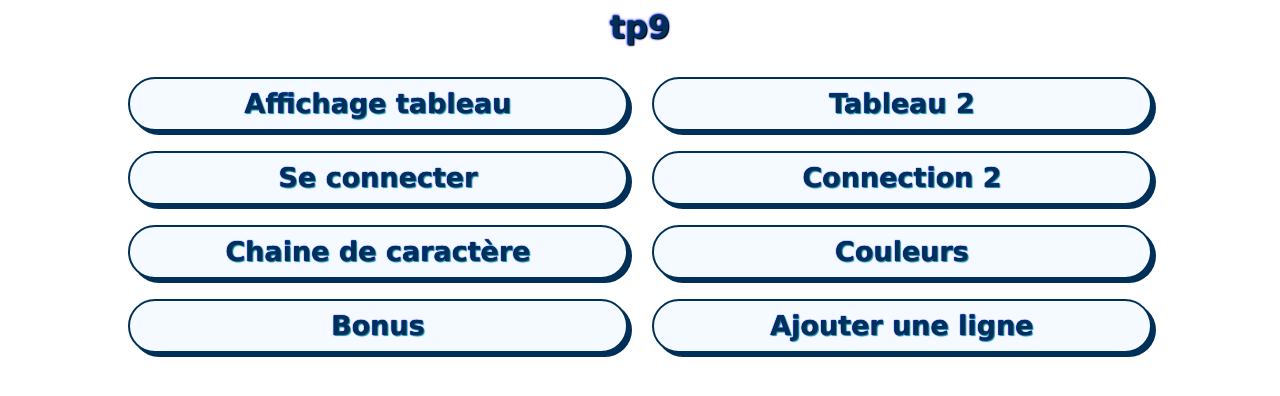
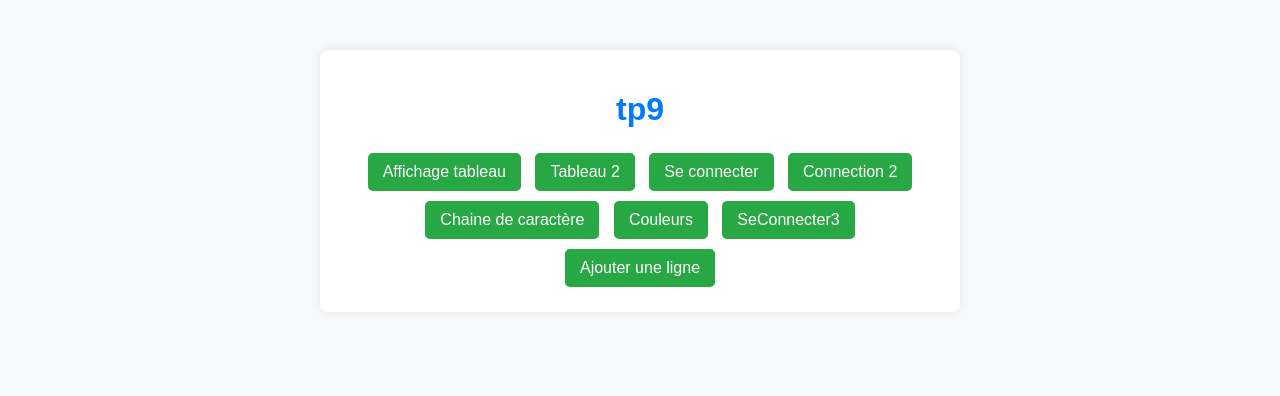
Before and after one commit to Yatiisasd/JSP, a plain HTML site: page tp9/tp9.html in a window 1280 px wide. Drawn offline with Linux system fonts and the light colour scheme.

Commit message:
Add files via upload

```diff
--- a/tp9/tp9.css
+++ b/tp9/tp9.css
@@ -1,53 +1,37 @@
-
-h1{
-    font-family: Verdana, Geneva, Tahoma, sans-serif;
-    color: #003057;
-    text-shadow: 1px 1px 1px black, 0 0 3px blue, 0 0 2px blue;
-}
-button {
-  background-color: #F4FAFF;
-  border: 2px solid #003057;
-  border-radius: 30px;
-  box-shadow: #003057 4px 4px 0 0;
-  color: #003057;
-  cursor: pointer;
-  display: inline-block;
-  font-weight: 600;
-  font-size: 27px;
-  padding: 0 18px;
-  line-height: 50px;
-  font-family: Verdana, Geneva, Tahoma, sans-serif;
-  text-align: center;
-  text-decoration: none;
-  text-shadow: 1px 1px 1px #158EA9, 0 0 1px blue, 0 0 1px blue;
-  user-select: none;
-  transition: 0.1s;
-  width: 400px;
-  margin: 10px;
-
+body {
+    font-family: 'Arial', sans-serif;
+    background-color: #f8f9fa;
+    margin: 0;
+    padding: 0;
 }
 
+.container {
+    text-align: center;
+    margin: 50px auto;
+    padding: 20px;
+    background-color: #fff;
+    border-radius: 8px;
+    box-shadow: 0 0 10px rgba(0, 0, 0, 0.1);
+    max-width: 600px;
+}
+
+h1 {
+    color: #007bff;
+    margin-bottom: 20px;
+}
+
+button {
+    background-color: #28a745;
+    color: #fff;
+    padding: 10px 15px;
+    border: none;
+    border-radius: 5px;
+    margin: 5px;
+    cursor: pointer;
+    font-size: 16px;
+    transition: background-color 0.3s ease-in-out;
+}
 
 button:hover {
-    background-color: #BAE0FF;
-    transform: translate(4px, 4px);
-    box-shadow: none;
-    transition: 0.3s;
+    background-color: #218838;
 }
-#container{
-    display: flex;
-    justify-content: center;
-    align-items: center;
-    flex-direction: column;
-    margin: 50px auto;
-    border: 1px solid #f1f1f1;
-}
-
-@media (min-width: 770px) {
-  button {
-    width: 500px;
-    padding: 0 30px;
-  }
-}
-tp9.css
-"tp9.css" wird angezeigt.
--- a/tp9/tp9.html
+++ b/tp9/tp9.html
@@ -19,8 +19,9 @@
     <button onclick="seconnecter2()">Connection 2</button>
     <button onclick="cdc()">Chaine de caractère</button>
     <button onclick="swich()">Couleurs</button>
-    <button onclick="bonus()">Bonus</button>
+    <button onclick="seconnecter3()">SeConnecter3</button>
     <button onclick="AjouterUneLigne()">Ajouter une ligne</button>
+
     </center>
     </div>
 </body>
--- a/tp9/tp9.js
+++ b/tp9/tp9.js
@@ -60,3 +60,29 @@ function cdc() {
 
     window.location.href = "tp9i.html";
 }
+
+function seconnecter2 () {
+    window.location.href = "tp9i2.html"
+}
+
+function seconnecter3() {
+    var maxAttempts = 3;
+    var attempts = 0;
+
+    do {
+        var id = prompt("Entrez votre nom d'utilisateur");
+        var mdp = prompt("Entrez votre mot de passe");
+
+        if (id === "admin" && mdp === "admin") {
+            document.write("Bienvenue " + id);
+            break;
+        } else {
+            alert("Accès refusé");
+            attempts += 1;
+        }
+    } while (attempts < maxAttempts);
+
+    if (attempts === maxAttempts) {
+        alert("Délai dépassé");
+    }
+}
--- /dev/null
+++ b/tp9/tp92ii.css
@@ -0,0 +1,50 @@
+body {
+    font-family: 'Arial', sans-serif;
+    background-color: #f7f7f7;
+    margin: 0;
+    padding: 0;
+    display: flex;
+    align-items: center;
+    justify-content: center;
+    height: 100vh;
+}
+
+h1 {
+    color: #333;
+    text-align: center;
+    margin-bottom: 30px;
+}
+
+div {
+    background-color: #fff;
+    padding: 20px;
+    border-radius: 8px;
+    box-shadow: 0 0 10px rgba(0, 0, 0, 0.1);
+    width: 300px;
+    text-align: center;
+}
+
+input {
+    width: calc(100% - 20px);
+    padding: 10px;
+    margin-bottom: 15px;
+    box-sizing: border-box;
+}
+
+button {
+    background-color: #4caf50;
+    color: white;
+    padding: 10px 15px;
+    border: none;
+    border-radius: 5px;
+    cursor: pointer;
+    margin-right: 10px;
+}
+
+button:last-child {
+    background-color: #e74c3c;
+}
+
+button:hover {
+    background-color: #45a049;
+}
--- a/tp9/tp9i.css
+++ b/tp9/tp9i.css
@@ -34,5 +34,5 @@ label {
 input {
     width: 100%;
     padding: 8px;
-    margin-top:
+    margin-top: 5px; /* Placeholder value, adjust as needed */
 }
```
Also changed, not shown: tp9/page1.html (added, +23 -0 lines), tp9/page2.html (added, +23 -0 lines), tp9/tp9i2.html (added, +28 -0 lines).
